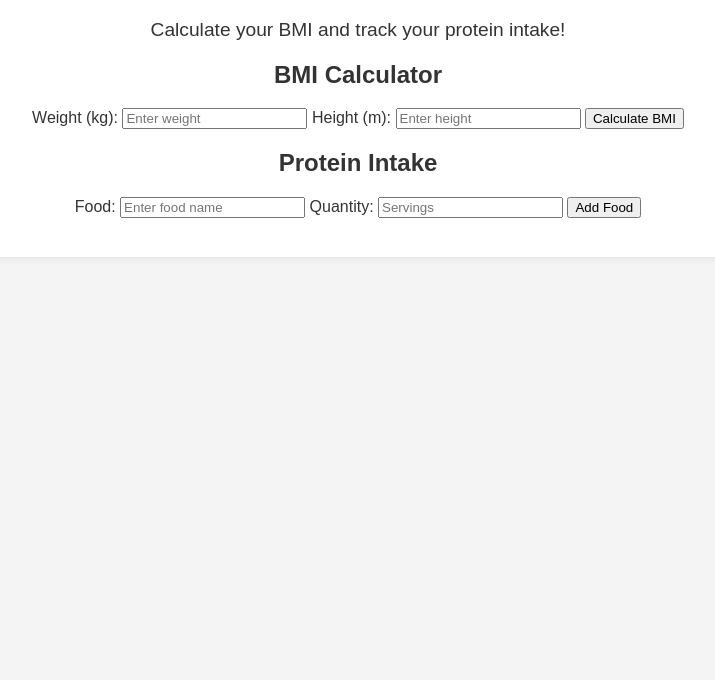
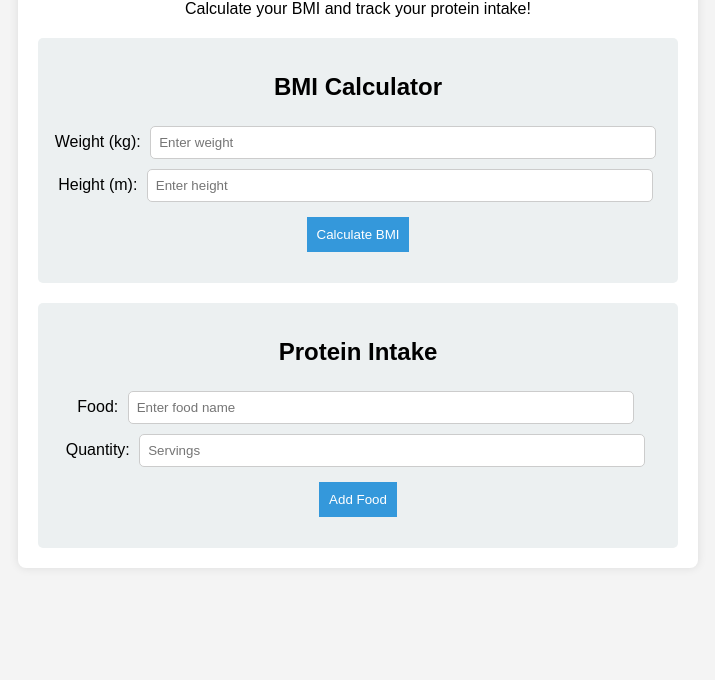
Before and after one commit to s7aila/SMART-BITE, a plain HTML site: page index.html in a window 1280 px wide. Shown: the part 120-800 px from the top of the page, without its empty margins (282-997 px from the left). Drawn offline with Linux system fonts and the light colour scheme.

Commit message:
Update style.css

```diff
--- a/style.css
+++ b/style.css
@@ -1,32 +1,61 @@
-/* style.css */
-
-/* Set background color and text styles */
 body {
     font-family: Arial, sans-serif;
+    text-align: center;
     background-color: #f4f4f4;
-    color: #333;
     margin: 0;
-    padding: 20px;
-    text-align: center;
+    padding: 0;
 }
 
-/* Style the heading */
+.container {
+    width: 50%;
+    margin: 20px auto;
+    background: white;
+    padding: 20px;
+    border-radius: 8px;
+    box-shadow: 0px 0px 10px rgba(0, 0, 0, 0.1);
+}
+
 h1 {
     color: #2c3e50;
-    font-size: 2.5em;
 }
 
-/* Style paragraphs */
-p {
-    font-size: 1.2em;
+.section {
+    margin-top: 20px;
+    padding: 15px;
+    background: #ecf0f1;
+    border-radius: 5px;
 }
 
-/* Add a simple container */
-.container {
-    max-width: 800px;
-    margin: auto;
-    background: white;
-    padding: 20px;
-    border-radius: 10px;
-    box-shadow: 0px 0px 10px rgba(0, 0, 0, 0.1);
+button {
+    background: #3498db;
+    color: white;
+    padding: 10px;
+    border: none;
+    cursor: pointer;
+    margin-top: 10px;
 }
+
+button:hover {
+    background: #2980b9;
+}
+
+input {
+    padding: 8px;
+    margin: 5px;
+    width: 80%;
+    border: 1px solid #ccc;
+    border-radius: 5px;
+}
+
+ul {
+    list-style: none;
+    padding: 0;
+}
+
+ul li {
+    background: #fff;
+    margin: 5px;
+    padding: 10px;
+    border-radius: 5px;
+    box-shadow: 0px 0px 5px rgba(0, 0, 0, 0.1);
+}
```
